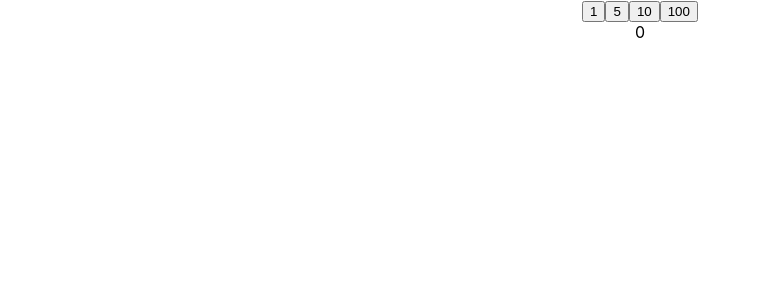
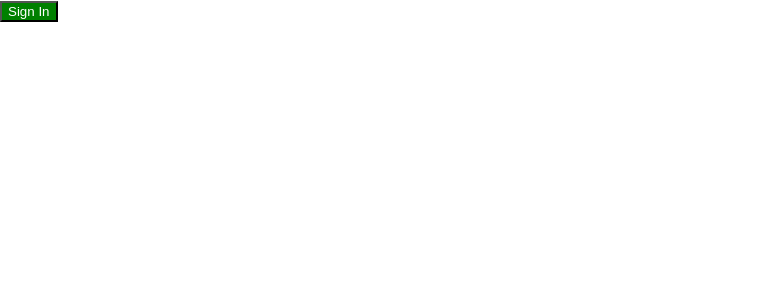
Before and after one commit to jithin77/react-pluralsight-basics, a React (Create React App) app: page / in a window 1280 px wide. Shown: the top 300 px of the page, without its empty margins (0-761 px from the left). Built offline with nearby package versions, Linux system fonts and the light colour scheme.

Commit message:
First Push to github

```diff
--- a/package.json
+++ b/package.json
@@ -3,9 +3,12 @@
   "version": "0.1.0",
   "private": true,
   "dependencies": {
+    "@azure/msal-browser": "^2.1.0",
+    "@microsoft/microsoft-graph-client": "^2.0.0",
     "@testing-library/jest-dom": "^5.11.6",
     "@testing-library/react": "^11.1.2",
     "@testing-library/user-event": "^12.2.2",
+    "@types/microsoft-graph": "^1.18.0",
     "react": "^17.0.1",
     "react-dom": "^17.0.1",
     "react-scripts": "4.0.0",
--- a/src/App.js
+++ b/src/App.js
@@ -1,23 +1,36 @@
 import './App.css';
-import IncrementButton from './Button'
-import DisplayValue from './Display'
 import React, { useState}  from 'react'
+import Authentication from './Authentication/Authentication'
 
 function App() {
-    const [counter,setCounter] =  useState(0);
-    const incrementCounter = (incrementValue)=> {
-        setCounter(counter+incrementValue)
+    const [isAuthenticated, SetisAuthenticated]= useState(false)
+    const authProvider= new Authentication();
+    console.log(authProvider.myMSALObj);
+    const btnStyle = {
+        background:"green",
+        color:"white"
     }
 
-  return (
-    <div className="App">
-      <IncrementButton onClickHandler={incrementCounter} increment={1}></IncrementButton>
-      <IncrementButton onClickHandler={incrementCounter} increment={5}></IncrementButton>
-      <IncrementButton onClickHandler={incrementCounter} increment={10}></IncrementButton>
-      <IncrementButton onClickHandler={incrementCounter} increment={100}></IncrementButton>
-      <DisplayValue value={counter}></DisplayValue>
-    </div>
-  );
+    const handleSignIn = ()=> {
+        authProvider.signIn()
+            .then(response =>{
+                if(response) console.log("through promise",response)
+                authProvider.getTokenPopup(authProvider.loginRequest)
+            })
+        //         getTokenPopup(loginRequest)
+        //   .then(response => {
+        //     callMSGraph(graphConfig.graphMeEndpoint, response.accessToken, updateUI);
+        //     profileButton.classList.add('d-none');
+        //     mailButton.classList.remove('d-none');
+        //   }).catch(error => {
+        //     console.log(error);
+        //   });
+    };
+    return(
+        <button type="button" style={btnStyle} onClick={handleSignIn}>Sign In</button>
+
+
+    )
 }
 
 export default App;
--- /dev/null
+++ b/src/Authentication/Authentication.js
@@ -0,0 +1,51 @@
+import * as msal from "@azure/msal-browser";
+
+export default class Authentication  {
+    constructor(){
+        this.myMSALObj  = new msal.PublicClientApplication(this.msalConfig);
+    }
+    homeAccountId=null
+    msalConfig= {
+        auth: {
+          clientId:'8a17f110-fe17-4594-9463-ffc39da24b9c',
+          authority:'https://login.microsoftonline.com/ec9121b6-25f6-408f-9fba-c760737450ab',
+          redirectUri: 'http://localhost:3000'
+        },
+        cache: {
+          cacheLocation: "sessionStorage",
+          storeAuthStateInCookie: false
+        }
+      }
+
+    loginRequest = {
+        scopes: ["openid", "profile", "User.Read"]
+      };
+
+    signIn() {
+      return new Promise((resolve,reject)=>{
+        this.myMSALObj.loginPopup(this.loginRequest)
+        .then(loginResponse => {
+          //console.log('id_token acquired at: ' + new Date().toString());
+          resolve(loginResponse)
+        }).catch(error => {
+          console.log(error);
+        });
+      })
+      }
+
+      async getTokenPopup(request) {
+        return this.myMSALObj.acquireTokenSilent(request)
+          .catch(error => {
+            console.log(error);
+            console.log("silent token acquisition fails. acquiring token using popup");
+
+            // fallback to interaction when silent call fails
+              return this.myMSALObj.acquireTokenPopup(request)
+                .then(tokenResponse => {
+                  return tokenResponse;
+                }).catch(error => {
+                  console.log(error);
+                });
+          });
+      }
+}
--- a/src/Button.js
+++ /dev/null
@@ -1,8 +0,0 @@
-import React  from 'react'
-
-export default function Button(props) {
-    const incrementer = () => props.onClickHandler(props.increment)
-    return (
-        <button onClick= {incrementer}>{props.increment}</button>
-    )
-}
--- a/src/Display.js
+++ /dev/null
@@ -1,9 +0,0 @@
-import React from 'react'
-
-export default function Display(props) {
-    return (
-        <div>
-            {props.value}
-        </div>
-    )
-}
```
Also changed, not shown: src/Authentication/authConfig.js (added, +15 -0 lines), 1 other file (tests, documents, lock files or other folders).
